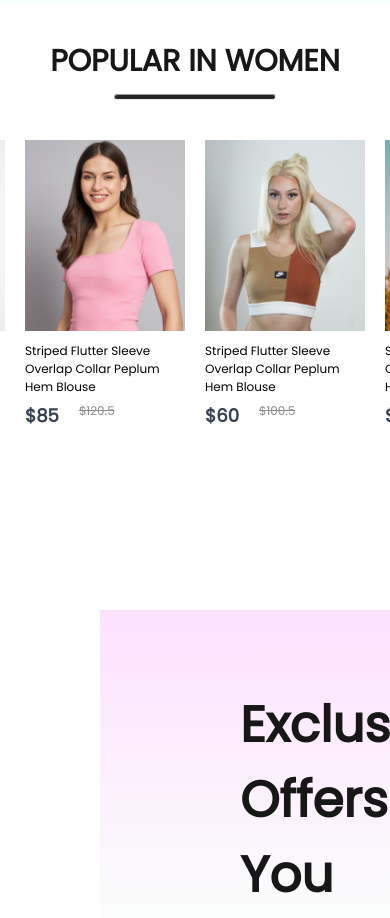
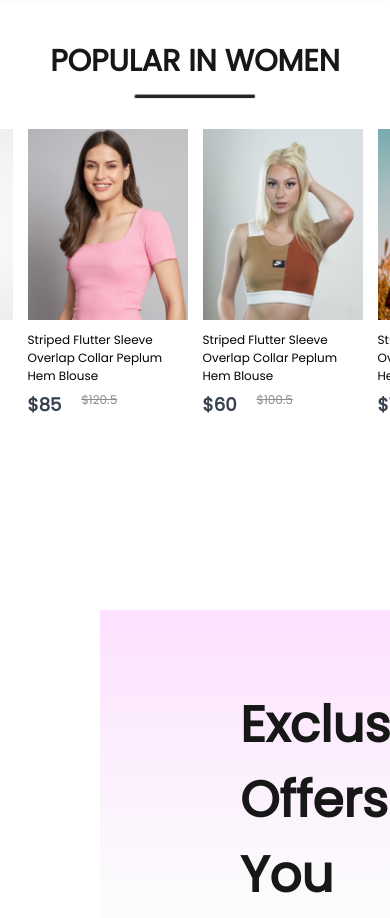
Before and after one commit to Albion007/A-Shopping-E-commerce, a React (Create React App) app: page / in a window 390 px wide. Shown: the part 920-1838 px from the top of the page. Built offline with nearby package versions, Linux system fonts and the light colour scheme.

Commit message:
responsive

```diff
--- a/src/Components/Popular/Popular.css
+++ b/src/Components/Popular/Popular.css
@@ -47,12 +47,12 @@
     }
 
     .popular hr {
-        width: 160px;
-        height: 4px;
+        width: 120px;
+        height: 3px;
     }
 
     .popular-item {
-        gap: 20px;
-        margin-top: 30px;
+        gap: 15px;
+        margin-top: 20px;
     }
 }
```
